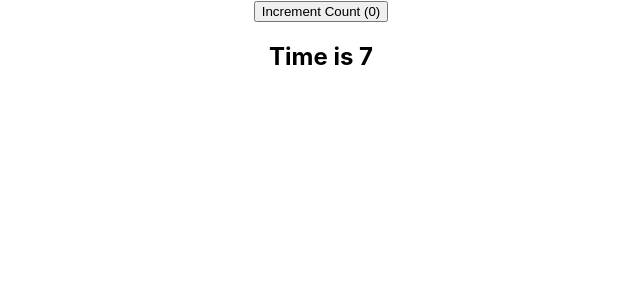
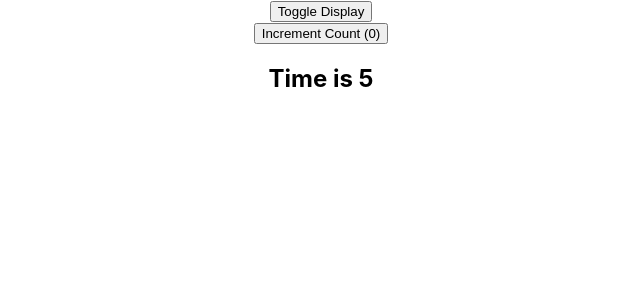
Before and after one commit to Code-Institute-Solutions/react-1-18-49, a React (Create React App) app: page / in a window 1280 px wide. Shown: the top 300 px of the page, without its empty margins (319-959 px from the left). Built offline with nearby package versions, Linux system fonts and the light colour scheme.

Commit message:
finished challenge

```diff
--- a/src/App.js
+++ b/src/App.js
@@ -1,9 +1,9 @@
 import "./App.css";
-import UseEffectCounter from "./components/UseEffectCounter";
+import UseEffectCounterContainer from "./components/UseEffectCounterContainer";
 
 function App() {
   return <div className="App">
-      <UseEffectCounter />
+      <UseEffectCounterContainer />
   </div>;
 }
 
--- a/src/components/UseEffectCounter.js
+++ b/src/components/UseEffectCounter.js
@@ -11,8 +11,13 @@
     useEffect(()=>{
         console.log('Creating timer');
         const interval = setInterval(() => {
+            console.log('Interval executed');
             setTime(time => time + 1)
         }, 1000);
+        return () => {
+            console.log('cleaning up!');
+            clearInterval(interval);
+        }
     }, []);
     return (
         <div>
--- /dev/null
+++ b/src/components/UseEffectCounterContainer.js
@@ -0,0 +1,18 @@
+import React, {useState} from 'react'
+import UseEffectCounter from './UseEffectCounter';
+
+function UseEffectCounterContainer() {
+    const [display, setDisplay] = useState(true);
+    return (
+        <div>
+            <button onClick={ () => {
+                setDisplay(!display)
+            }}>
+                Toggle Display
+            </button>
+            {display && <UseEffectCounter />}
+        </div>
+    )
+}
+
+export default UseEffectCounterContainer
```
